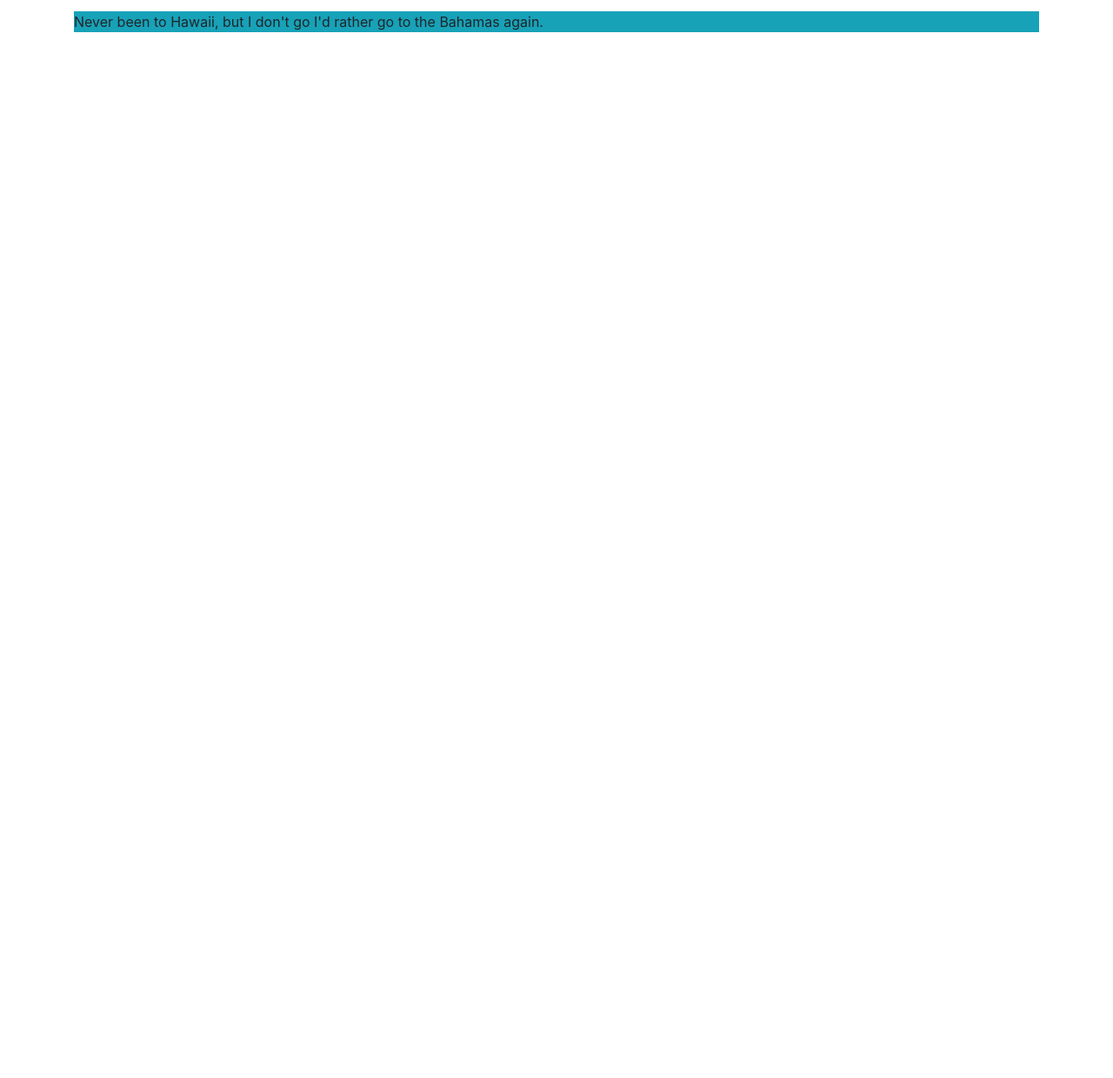
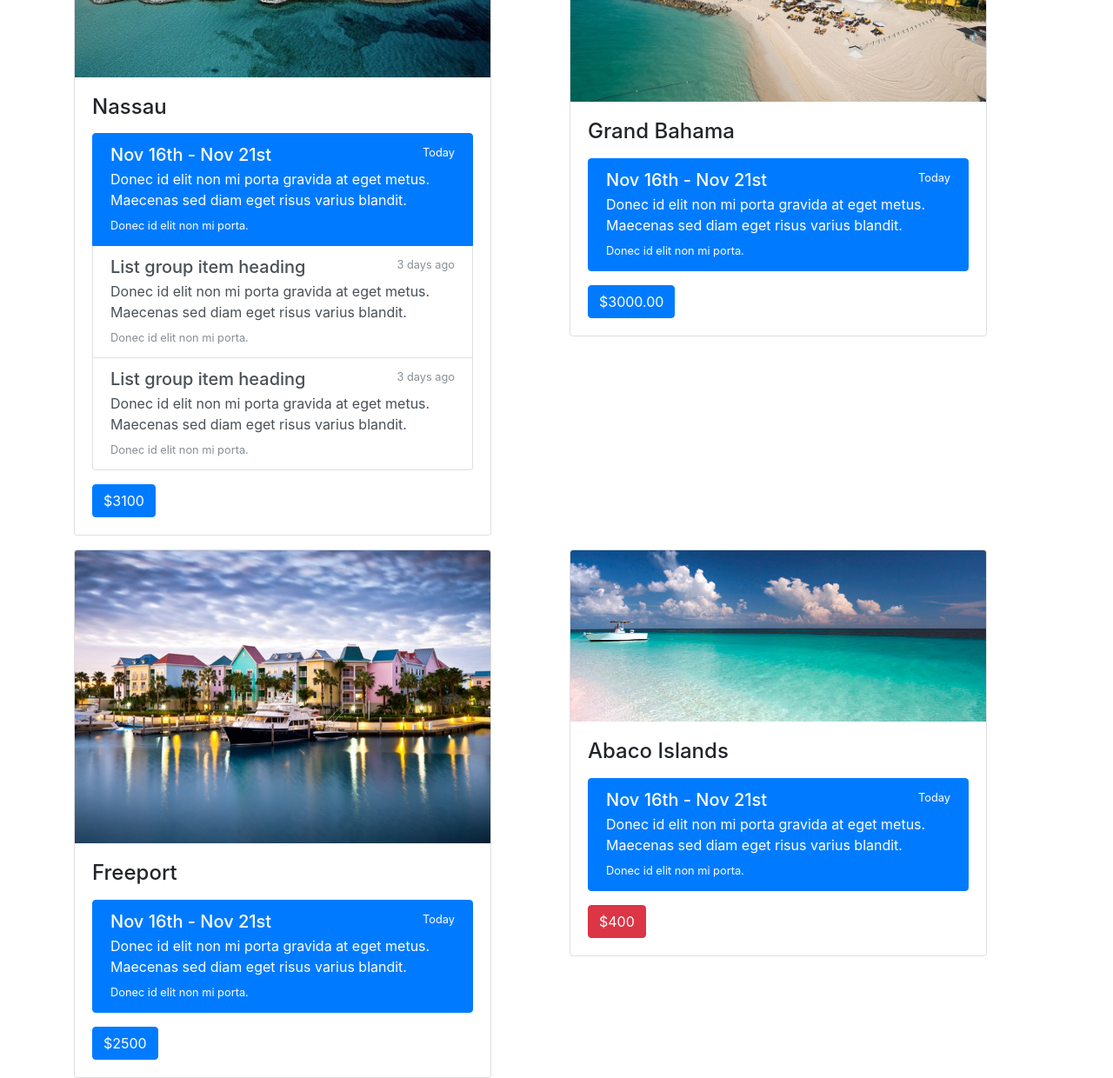
Before and after one commit to 1WayOrAnother/vacation-site, a plain HTML site: page index.html in a window 1280 px wide. Shown: the part 456-1696 px from the top of the page at 87% size. Before the commit the page ends 800 px from the top, so only its background shows below. Drawn offline with Linux system fonts and the light colour scheme.

Commit message:
Added Available vacation pacakges and laid them out in a grid. Customized bootstrap styling.

```diff
--- /dev/null
+++ b/css/style.css
@@ -0,0 +1,3 @@
+.card {
+  width: 30rem;
+}
--- a/index.html
+++ b/index.html
@@ -3,6 +3,7 @@
   <head>
     <title>Vacation Site</title>
     <link href="css/bootstrap.css" rel="stylesheet" type="text/css">
+    <link href="css/style.css" rel="stylesheet" type="text/css">
   </head>
   <body>
     <div class="container">
@@ -10,16 +11,110 @@
         <h1>Bahamas</h1>
         <p class="bg-success">Hawaii nice, Bahamas better</p>
       </div>
-      <h2>Max</h2>
-      <blockquote>
-        <p>"They were right"</p>
-        <footer class="bg-info">The Bahamas is better!</footer>
-      </blockquote>
-      <h2>Clara</h2>
-      <blockquote>
-        <p>"First time"</p>
-        <footer class="bg-info">Never been to Hawaii, but I don't go I'd rather go to the Bahamas again.</footer>
-      </blockquote>
+      <div class="row">
+        <div class="col-lg-6">
+          <div class="card mb-3">
+            <img class="card-img-top" src="img/nassau.jpg" alt="Card image cap">
+            <div class="card-body">
+              <h4 class="card-title">Nassau</h4>
+              <p class="card-text">
+                <div class="list-group">
+                  <a href="#" class="list-group-item list-group-item-action flex-column align-items-start active">
+                    <div class="d-flex w-100 justify-content-between">
+                      <h5 class="mb-1">Nov 16th - Nov 21st</h5>
+                      <small>Today</small>
+                    </div>
+                    <p class="mb-1">Donec id elit non mi porta gravida at eget metus. Maecenas sed diam eget risus varius blandit.</p>
+                    <small>Donec id elit non mi porta.</small>
+                  </a>
+                  <a href="#" class="list-group-item list-group-item-action flex-column align-items-start">
+                    <div class="d-flex w-100 justify-content-between">
+                      <h5 class="mb-1">List group item heading</h5>
+                      <small class="text-muted">3 days ago</small>
+                    </div>
+                    <p class="mb-1">Donec id elit non mi porta gravida at eget metus. Maecenas sed diam eget risus varius blandit.</p>
+                    <small class="text-muted">Donec id elit non mi porta.</small>
+                  </a>
+                  <a href="#" class="list-group-item list-group-item-action flex-column align-items-start">
+                    <div class="d-flex w-100 justify-content-between">
+                      <h5 class="mb-1">List group item heading</h5>
+                      <small class="text-muted">3 days ago</small>
+                    </div>
+                    <p class="mb-1">Donec id elit non mi porta gravida at eget metus. Maecenas sed diam eget risus varius blandit.</p>
+                    <small class="text-muted">Donec id elit non mi porta.</small>
+                  </a>
+                </div>
+              </p>
+              <a href="#" class="btn btn-primary">$3100</a>
+            </div>
+          </div>
+        </div>
+        <div class="col-lg-6">
+          <div class="card mb-5">
+            <img class="card-img-top" src="img/grand.jpg" alt="Card image cap">
+            <div class="card-body">
+              <h4 class="card-title">Grand Bahama</h4>
+              <p class="card-text">
+                <div class="list-group">
+                  <a href="#" class="list-group-item list-group-item-action flex-column align-items-start active">
+                    <div class="d-flex w-100 justify-content-between">
+                      <h5 class="mb-1">Nov 16th - Nov 21st</h5>
+                      <small>Today</small>
+                    </div>
+                    <p class="mb-1">Donec id elit non mi porta gravida at eget metus. Maecenas sed diam eget risus varius blandit.</p>
+                    <small>Donec id elit non mi porta.</small>
+                  </a>
+                </div>
+              </p>
+              <a href="#" class="btn btn-primary">$3000.00</a>
+            </div>
+          </div>
+        </div>
+      </div>
+      <div class="row">
+        <div class="col-lg-6">
+          <div class="card">
+            <img class="card-img-top" src="img/free.jpg" alt="Card image cap">
+            <div class="card-body">
+              <h4 class="card-title">Freeport</h4>
+              <p class="card-text">
+                <div class="list-group">
+                  <a href="#" class="list-group-item list-group-item-action flex-column align-items-start active">
+                    <div class="d-flex w-100 justify-content-between">
+                      <h5 class="mb-1">Nov 16th - Nov 21st</h5>
+                      <small>Today</small>
+                    </div>
+                    <p class="mb-1">Donec id elit non mi porta gravida at eget metus. Maecenas sed diam eget risus varius blandit.</p>
+                    <small>Donec id elit non mi porta.</small>
+                  </a>
+                </div>
+              </p>
+              <a href="#" class="btn btn-primary">$2500</a>
+            </div>
+          </div>
+        </div>
+        <div class="col-lg-6">
+          <div class="card">
+            <img class="card-img-top" src="img/abaco.jpg" alt="Card image cap">
+            <div class="card-body">
+              <h4 class="card-title">Abaco Islands</h4>
+              <p class="card-text">
+                <div class="list-group">
+                  <a href="#" class="list-group-item list-group-item-action flex-column align-items-start active">
+                    <div class="d-flex w-100 justify-content-between">
+                      <h5 class="mb-1">Nov 16th - Nov 21st</h5>
+                      <small>Today</small>
+                    </div>
+                    <p class="mb-1">Donec id elit non mi porta gravida at eget metus. Maecenas sed diam eget risus varius blandit.</p>
+                    <small>Donec id elit non mi porta.</small>
+                  </a>
+                </div>
+              </p>
+              <a href="#" class="btn btn-danger">$400</a>
+            </div>
+          </div>
+        </div>
+      </div>
     </div>
   </body>
 </html>
```
Also changed, not shown: img/abaco.jpg (added), img/free.jpg (added), img/grand.jpg (added), img/nassau.jpg (added).
